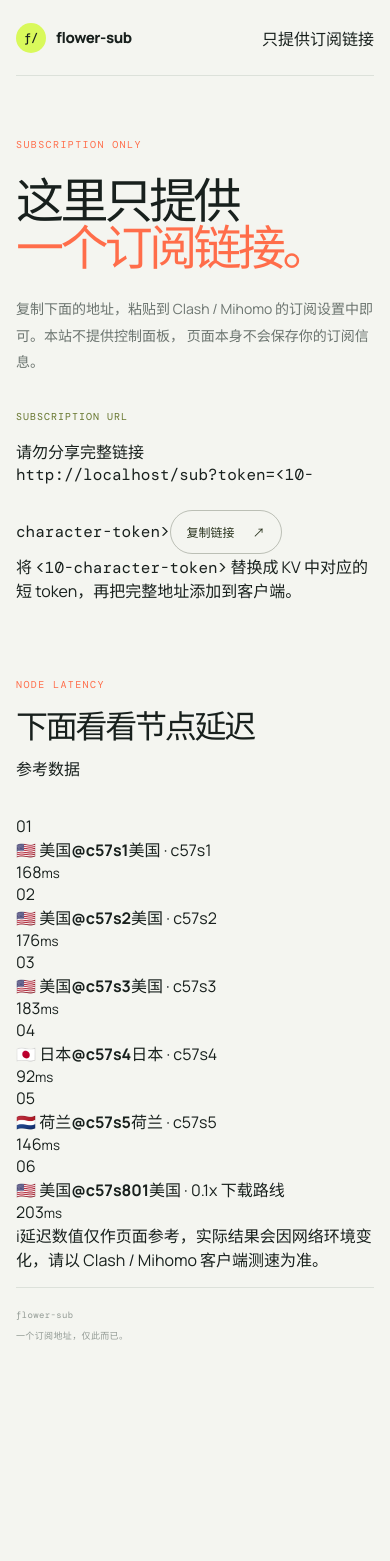
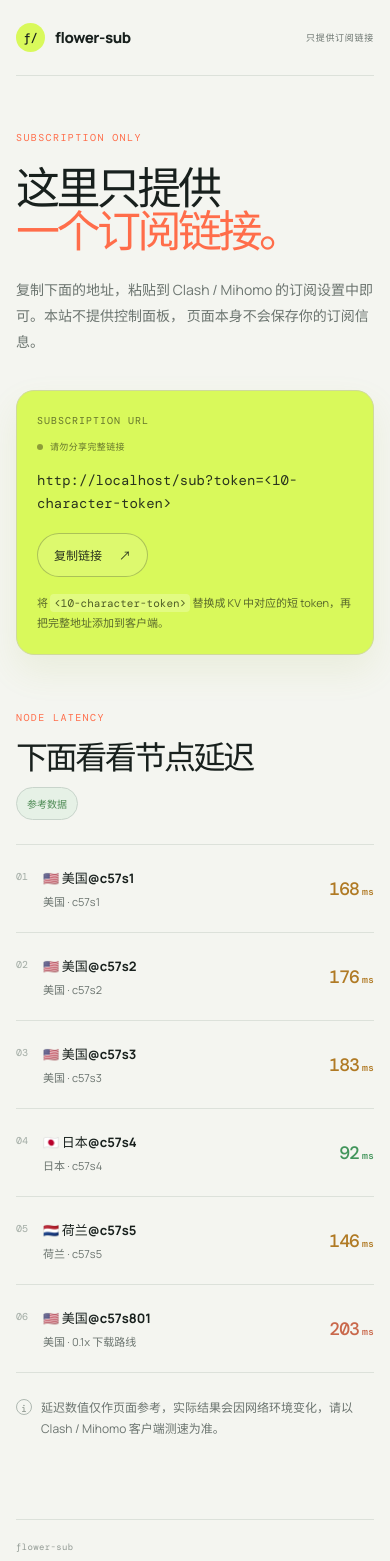
Before and after one commit to Ayor1337/flower-subconvert, a React (Vite) app: page / in a window 390 px wide. Shown: the top 1561 px of the page. Before the commit the page ends 1371 px from the top, so only its background shows below. Built offline with nearby package versions, Linux system fonts and the light colour scheme.

Commit message:
优化主页响应式布局

```diff
--- a/src/styles.css
+++ b/src/styles.css
@@ -12,7 +12,7 @@
   --paper: #f4f5f0;
   --lime: #d9f95b;
   --orange: #ff6d4a;
-  --green: #98d8a0;
+  --green: #50b86d;
 }
 
 * {
@@ -25,8 +25,9 @@ html {
 
 body {
   margin: 0;
-  min-width: 320px;
+  min-width: 0;
   min-height: 100vh;
+  background: var(--paper);
 }
 
 button,
@@ -41,10 +42,10 @@ button {
 code,
 .kicker,
 .panel-label,
-.method-badge,
-.signal-label,
-.status-pill,
-.feature-number,
+.topbar-note,
+.privacy-note,
+.node-index,
+.latency-value,
 .footer {
   font-family: "DM Mono", "Cascadia Code", monospace;
 }
@@ -54,7 +55,7 @@ a {
 }
 
 .page-shell {
-  width: min(1180px, calc(100% - 48px));
+  width: min(940px, calc(100% - clamp(32px, 6vw, 48px)));
   margin: 0 auto;
 }
 
@@ -62,7 +63,7 @@ a {
   display: flex;
   align-items: center;
   justify-content: space-between;
-  height: 92px;
+  height: clamp(76px, 8vw, 86px);
   border-bottom: 1px solid var(--line);
 }
 
@@ -77,8 +78,8 @@ a {
 
 .brand-mark {
   display: grid;
-  width: 30px;
-  height: 30px;
+  width: 29px;
+  height: 29px;
   place-items: center;
   border-radius: 50%;
   color: var(--ink);
@@ -88,35 +89,18 @@ a {
   font-weight: 500;
 }
 
-.status-pill {
-  display: inline-flex;
-  align-items: center;
-  gap: 8px;
+.topbar-note {
   color: var(--muted);
   font-size: 10px;
-  letter-spacing: 0.06em;
-  text-transform: uppercase;
-}
-
-.status-dot {
-  width: 7px;
-  height: 7px;
-  border-radius: 50%;
-  background: #50b86d;
-  box-shadow: 0 0 0 4px rgb(80 184 109 / 13%);
+  letter-spacing: 0.08em;
 }
 
 .hero {
-  display: grid;
-  grid-template-columns: minmax(0, 0.94fr) minmax(360px, 1.06fr);
-  gap: clamp(40px, 8vw, 120px);
-  align-items: center;
-  min-height: 590px;
-  padding: 76px 0 88px;
+  padding: clamp(63px, 9vw, 92px) 0 clamp(64px, 8vw, 84px);
 }
 
 .kicker {
-  margin: 0 0 25px;
+  margin: 0 0 22px;
   color: var(--orange);
   font-size: 10px;
   letter-spacing: 0.14em;
@@ -129,11 +113,11 @@ p {
 }
 
 h1 {
-  max-width: 610px;
-  margin-bottom: 26px;
-  font-size: clamp(48px, 6.3vw, 82px);
+  max-width: 700px;
+  margin-bottom: 25px;
+  font-size: clamp(44px, 8vw, 82px);
   font-weight: 700;
-  letter-spacing: -0.075em;
+  letter-spacing: -0.08em;
   line-height: 0.98;
 }
 
@@ -142,298 +126,78 @@ h1 span {
 }
 
 .hero-text {
-  max-width: 520px;
-  margin-bottom: 34px;
+  max-width: 560px;
+  margin-bottom: 0;
   color: var(--muted);
-  font-size: 15px;
-  line-height: 1.9;
+  font-size: clamp(14px, 1.3vw, 15px);
+  line-height: 1.85;
 }
 
-.hero-actions {
+.subscription-card {
+  margin-top: clamp(36px, 5vw, 48px);
+  padding: clamp(22px, 3vw, 28px) clamp(20px, 3.2vw, 30px)
+    clamp(21px, 2.8vw, 25px);
+  border: 1px solid #cfda9b;
+  border-radius: 18px;
+  background: var(--lime);
+  box-shadow: 0 16px 35px rgb(158 186 51 / 11%);
+}
+
+.subscription-header,
+.url-row {
   display: flex;
   align-items: center;
-  gap: 24px;
-}
-
-.button {
-  display: inline-flex;
-  align-items: center;
-  justify-content: center;
-  gap: 22px;
-  min-height: 49px;
-  padding: 0 19px;
-  border-radius: 999px;
-  font-size: 13px;
-  font-weight: 700;
-  transition: transform 180ms ease, box-shadow 180ms ease;
-}
-
-.button:hover,
-.copy-button:hover {
-  transform: translateY(-2px);
-}
-
-.button-primary {
-  color: #243019;
-  background: var(--lime);
-  box-shadow: 0 8px 22px rgb(158 186 51 / 18%);
-}
-
-.text-link {
-  color: var(--muted);
-  font-size: 13px;
-  font-weight: 700;
-}
-
-.text-link span {
-  margin-left: 8px;
-  color: var(--orange);
-}
-
-.hero-visual {
-  position: relative;
-  min-height: 390px;
-  overflow: hidden;
-  border-radius: 28px;
-  background: #1c2823;
-  isolation: isolate;
-}
-
-.hero-visual::before,
-.hero-visual::after {
-  position: absolute;
-  z-index: -1;
-  content: "";
-  border-radius: 50%;
-  background: var(--green);
-  filter: blur(1px);
-}
-
-.hero-visual::before {
-  width: 210px;
-  height: 210px;
-  top: -80px;
-  right: -75px;
-  opacity: 0.85;
-}
-
-.hero-visual::after {
-  width: 170px;
-  height: 170px;
-  bottom: -65px;
-  left: -48px;
-  opacity: 0.6;
-}
-
-.orb {
-  position: absolute;
-  z-index: 1;
-  border-radius: 50%;
-  background: var(--orange);
-  box-shadow: 0 0 45px rgb(255 109 74 / 27%);
-}
-
-.orb-large {
-  width: 112px;
-  height: 112px;
-  top: 50%;
-  left: 50%;
-  transform: translate(-50%, -50%);
-}
-
-.orb-small {
-  width: 23px;
-  height: 23px;
-  top: 22%;
-  left: 26%;
-  background: var(--lime);
-  box-shadow: 0 0 22px rgb(217 249 91 / 42%);
-}
-
-.orbit {
-  position: absolute;
-  top: 50%;
-  left: 50%;
-  border: 1px solid rgb(217 249 91 / 38%);
-  border-radius: 50%;
-  transform: translate(-50%, -50%) rotate(-25deg);
-}
-
-.orbit-one {
-  width: 245px;
-  height: 120px;
-}
-
-.orbit-two {
-  width: 300px;
-  height: 175px;
-  border-color: rgb(152 216 160 / 28%);
-  transform: translate(-50%, -50%) rotate(56deg);
-}
-
-.signal-card {
-  position: absolute;
-  z-index: 2;
-  display: grid;
-  grid-template-columns: 1fr auto;
-  gap: 4px 18px;
-  width: 152px;
-  padding: 14px 15px;
-  border: 1px solid rgb(255 255 255 / 14%);
-  border-radius: 11px;
-  color: #fff;
-  background: rgb(255 255 255 / 8%);
-  backdrop-filter: blur(10px);
-}
-
-.signal-card-top {
-  top: 15%;
-  right: 12%;
-}
-
-.signal-card-bottom {
-  bottom: 15%;
-  left: 11%;
-}
-
-.signal-label {
-  grid-column: 1 / -1;
-  color: var(--green);
-  font-size: 8px;
-  letter-spacing: 0.14em;
-}
-
-.signal-card strong {
-  align-self: end;
-  font-size: 10px;
-  letter-spacing: 0.08em;
-}
-
-.signal-icon {
-  color: var(--lime);
-  font-size: 15px;
-  line-height: 1;
-}
-
-.visual-caption {
-  position: absolute;
-  right: 22px;
-  bottom: 18px;
-  left: 22px;
-  display: flex;
   justify-content: space-between;
-  color: rgb(255 255 255 / 48%);
-  font-family: "DM Mono", monospace;
-  font-size: 8px;
-  letter-spacing: 0.13em;
-}
-
-.feature-grid {
-  display: grid;
-  grid-template-columns: repeat(3, 1fr);
-  border-top: 1px solid var(--line);
-  border-bottom: 1px solid var(--line);
-}
-
-.feature-card {
-  min-height: 190px;
-  padding: 27px 30px 28px 0;
-}
-
-.feature-card + .feature-card {
-  padding-left: 30px;
-  border-left: 1px solid var(--line);
-}
-
-.feature-number {
-  color: var(--orange);
-  font-size: 10px;
-}
-
-.feature-card h2 {
-  margin: 28px 0 9px;
-  font-size: 18px;
-  letter-spacing: -0.04em;
-}
-
-.feature-card p,
-.section-heading > p,
-.route-description span,
-.usage-copy p {
-  margin-bottom: 0;
-  color: var(--muted);
-  font-size: 13px;
-  line-height: 1.75;
-}
-
-.content-section {
-  padding: 110px 0 0;
-}
-
-.section-heading {
-  max-width: 610px;
-  margin-bottom: 35px;
-}
-
-.section-heading .kicker {
-  margin-bottom: 19px;
-}
-
-.section-heading h2 {
-  margin-bottom: 13px;
-  font-size: clamp(32px, 4vw, 48px);
-  letter-spacing: -0.07em;
-  line-height: 1.05;
-}
-
-.usage-panel {
-  display: flex;
-  align-items: flex-end;
-  justify-content: space-between;
-  gap: 30px;
-  padding: 31px;
-  border-radius: 18px;
-  background: var(--lime);
-}
-
-.usage-copy {
-  min-width: 0;
+  gap: clamp(12px, 2vw, 20px);
 }
 
 .panel-label {
   display: block;
-  margin-bottom: 16px;
   color: #65752c;
   font-size: 10px;
   letter-spacing: 0.1em;
 }
 
-.usage-copy code {
-  display: block;
-  overflow: auto;
-  margin-bottom: 15px;
+.privacy-note {
+  display: inline-flex;
+  align-items: center;
+  gap: 7px;
+  color: #65752c;
+  font-size: 9px;
+  letter-spacing: 0.04em;
+}
+
+.privacy-dot {
+  width: 6px;
+  height: 6px;
+  border-radius: 50%;
+  background: #8d9e37;
+}
+
+.url-row {
+  align-items: flex-start;
+  margin-top: clamp(14px, 2vw, 17px);
+}
+
+.url-row code {
+  min-width: 0;
+  overflow-wrap: anywhere;
   color: #29331d;
   font-size: 14px;
-  line-height: 1.6;
-  white-space: nowrap;
-}
-
-.usage-copy p {
-  max-width: 650px;
-  color: #59682b;
+  line-height: 1.65;
 }
 
 .copy-button {
   display: inline-flex;
   flex: 0 0 auto;
   align-items: center;
-  gap: 18px;
+  gap: 17px;
   min-height: 44px;
   padding: 0 16px;
   border: 1px solid rgb(41 51 29 / 28%);
   border-radius: 999px;
   color: #29331d;
-  background: transparent;
+  background: rgb(255 255 255 / 12%);
   cursor: pointer;
   font-size: 12px;
   font-weight: 700;
@@ -441,78 +205,165 @@ h1 span {
 }
 
 .copy-button:hover {
-  background: rgb(255 255 255 / 24%);
+  transform: translateY(-2px);
+  background: rgb(255 255 255 / 28%);
 }
 
-.route-section {
-  padding-bottom: 100px;
+.copy-button:focus-visible {
+  outline: 3px solid rgb(41 51 29 / 35%);
+  outline-offset: 3px;
 }
 
-.split-heading {
+.subscription-help {
+  max-width: 690px;
+  margin: clamp(16px, 2.5vw, 18px) 0 0;
+  color: #59682b;
+  font-size: clamp(11px, 1.5vw, 12px);
+  line-height: 1.75;
+}
+
+.subscription-help code {
+  padding: 2px 4px;
+  border-radius: 4px;
+  color: #4d5b24;
+  background: rgb(255 255 255 / 24%);
+  font-size: 11px;
+}
+
+.latency-section {
+  padding: 14px 0 80px;
+}
+
+.section-heading {
   display: flex;
   align-items: flex-end;
   justify-content: space-between;
-  gap: 40px;
-  max-width: none;
+  gap: clamp(20px, 4vw, 30px);
+  margin-bottom: clamp(24px, 4vw, 31px);
 }
 
-.split-heading > p {
-  max-width: 320px;
-  padding-bottom: 4px;
+.section-heading .kicker {
+  margin-bottom: 17px;
 }
 
-.split-heading code {
-  padding: 2px 5px;
-  border-radius: 4px;
-  color: var(--ink);
-  background: #e7ebe3;
+.section-heading h2 {
+  margin-bottom: 0;
+  font-size: clamp(32px, 5vw, 50px);
+  letter-spacing: -0.075em;
+  line-height: 1.05;
+}
+
+.reference-badge {
+  padding: 8px 10px;
+  border: 1px solid #c8d4cb;
+  border-radius: 999px;
+  color: #4c8a53;
+  background: #e6f1e6;
+  font-size: 10px;
+  white-space: nowrap;
+}
+
+.node-grid {
+  display: grid;
+  grid-template-columns: repeat(2, minmax(0, 1fr));
+  border-top: 1px solid var(--line);
+}
+
+.node-card {
+  display: flex;
+  align-items: center;
+  justify-content: space-between;
+  gap: 22px;
+  min-height: 102px;
+  padding: 20px 24px 20px 0;
+  border-bottom: 1px solid var(--line);
+}
+
+.node-card:nth-child(even) {
+  padding-right: 0;
+  padding-left: 24px;
+  border-left: 1px solid var(--line);
+}
+
+.node-info {
+  display: flex;
+  align-items: flex-start;
+  min-width: 0;
+  gap: 15px;
+}
+
+.node-index {
+  padding-top: 2px;
+  color: #a0aaa3;
+  font-size: 10px;
+}
+
+.node-info div {
+  display: grid;
+  min-width: 0;
+  gap: 6px;
+}
+
+.node-info strong {
+  overflow-wrap: anywhere;
+  font-size: 14px;
+  font-weight: 700;
+}
+
+.node-info span:not(.node-index) {
+  color: var(--muted);
   font-size: 11px;
 }
 
-.route-list {
-  border-top: 1px solid var(--line);
+.latency-value {
+  display: inline-flex;
+  flex: 0 0 auto;
+  align-items: baseline;
+  gap: 3px;
+  font-size: 21px;
+  font-weight: 500;
+  letter-spacing: -0.05em;
 }
 
-.route-row {
-  display: grid;
-  grid-template-columns: 70px 1.1fr 2fr 20px;
-  align-items: center;
-  gap: 20px;
-  min-height: 95px;
-  border-bottom: 1px solid var(--line);
+.latency-value small {
+  font-size: 10px;
+  letter-spacing: 0;
 }
 
-.method-badge {
-  width: max-content;
-  padding: 6px 7px;
-  border-radius: 4px;
-  color: #4c8a53;
-  background: #d8efd9;
-  font-size: 9px;
-  letter-spacing: 0.08em;
+.latency-fast {
+  color: #42955b;
 }
 
-.route-row > code {
-  font-size: 14px;
-  font-weight: 500;
+.latency-ok {
+  color: #b07a24;
 }
 
-.route-description {
-  display: grid;
-  gap: 5px;
+.latency-slow {
+  color: #c9684b;
 }
 
-.route-description strong {
-  font-size: 14px;
+.latency-footnote {
+  display: flex;
+  align-items: flex-start;
+  gap: 9px;
+  margin: 24px 0 0;
+  color: var(--muted);
+  font-size: 12px;
+  line-height: 1.75;
 }
 
-.route-description span {
-  font-size: 12px;
-}
-
-.route-arrow {
-  color: var(--orange);
-  font-size: 18px;
+.footnote-mark {
+  display: inline-grid;
+  flex: 0 0 auto;
+  width: 16px;
+  height: 16px;
+  place-items: center;
+  margin-top: 2px;
+  border: 1px solid #aeb8b1;
+  border-radius: 50%;
+  color: #87928a;
+  font-family: "DM Mono", monospace;
+  font-size: 10px;
 }
 
 .footer {
@@ -525,75 +376,64 @@ h1 span {
   letter-spacing: 0.04em;
 }
 
-@media (max-width: 760px) {
-  .page-shell {
-    width: min(100% - 32px, 560px);
+@media (max-width: 560px) {
+  .hero {
+    padding: clamp(52px, 14vw, 63px) 0 clamp(56px, 14vw, 68px);
   }
 
-  .topbar {
-    height: 76px;
+  .topbar-note {
+    font-size: 9px;
   }
 
-  .hero {
-    display: block;
-    min-height: 0;
-    padding: 62px 0 60px;
+  .subscription-card {
+    padding: 23px 20px 21px;
   }
 
-  .hero-text {
-    font-size: 14px;
-  }
-
-  .hero-visual {
-    min-height: 300px;
-    margin-top: 58px;
-  }
-
-  .feature-grid {
+  .subscription-header,
+  .url-row,
+  .section-heading {
     display: block;
   }
 
-  .feature-card,
-  .feature-card + .feature-card {
-    min-height: 0;
-    padding: 24px 0;
-    border-left: 0;
+  .privacy-note,
+  .reference-badge {
+    display: inline-flex;
+    margin-top: 13px;
   }
 
-  .feature-card + .feature-card {
-    border-top: 1px solid var(--line);
-  }
-
-  .feature-card h2 {
-    margin-top: 18px;
-  }
-
-  .content-section {
-    padding-top: 76px;
-  }
-
-  .usage-panel,
-  .split-heading {
+  .url-row code {
     display: block;
   }
 
   .copy-button {
-    margin-top: 25px;
+    margin-top: 18px;
   }
 
-  .route-row {
-    grid-template-columns: 60px 1fr 18px;
-    gap: 12px;
-    padding: 18px 0;
+  .latency-section {
+    padding-top: 0;
   }
 
-  .route-description {
-    grid-column: 2 / -1;
+  .section-heading h2 {
+    margin-bottom: 0;
   }
 
-  .route-arrow {
-    grid-column: 3;
-    grid-row: 1;
+  .node-grid {
+    display: block;
+  }
+
+  .node-card,
+  .node-card:nth-child(even) {
+    min-height: 88px;
+    padding: 17px 0;
+    border-left: 0;
+  }
+
+  .node-info strong {
+    font-size: 13px;
+  }
+
+  .latency-value {
+    font-size: 18px;
   }
 
   .footer {
```
